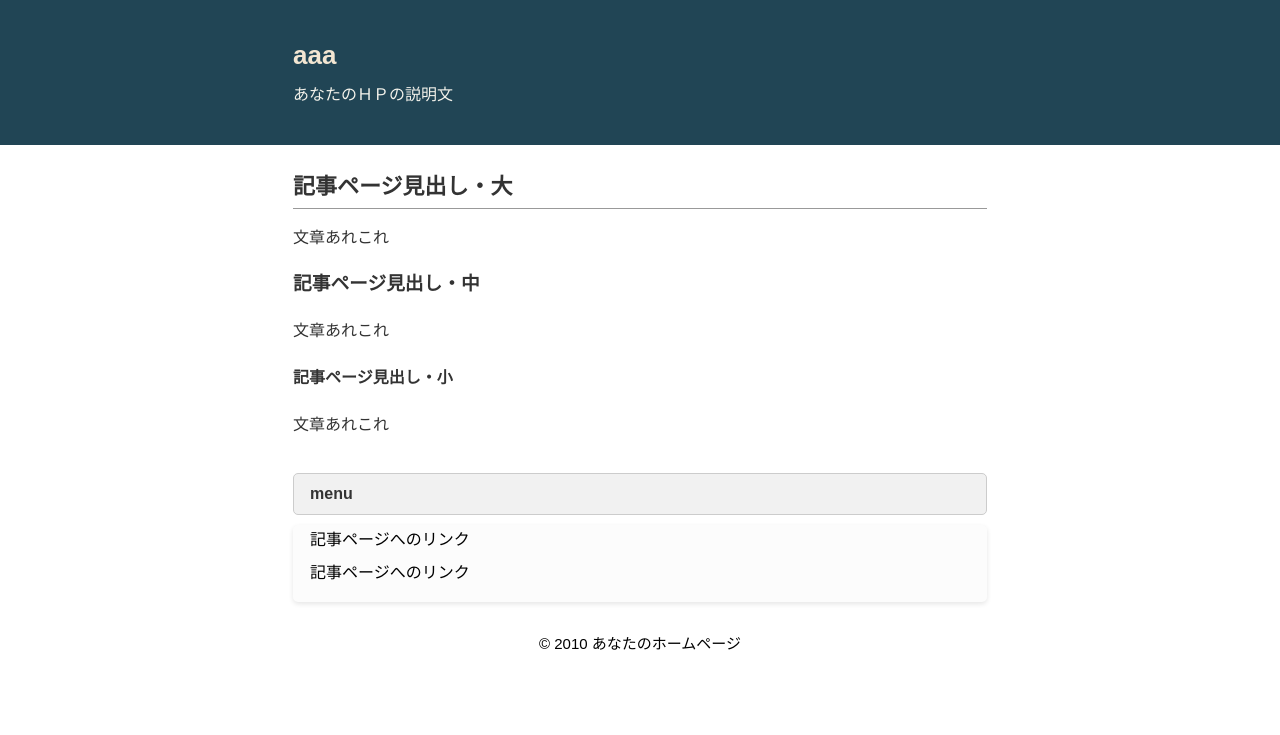
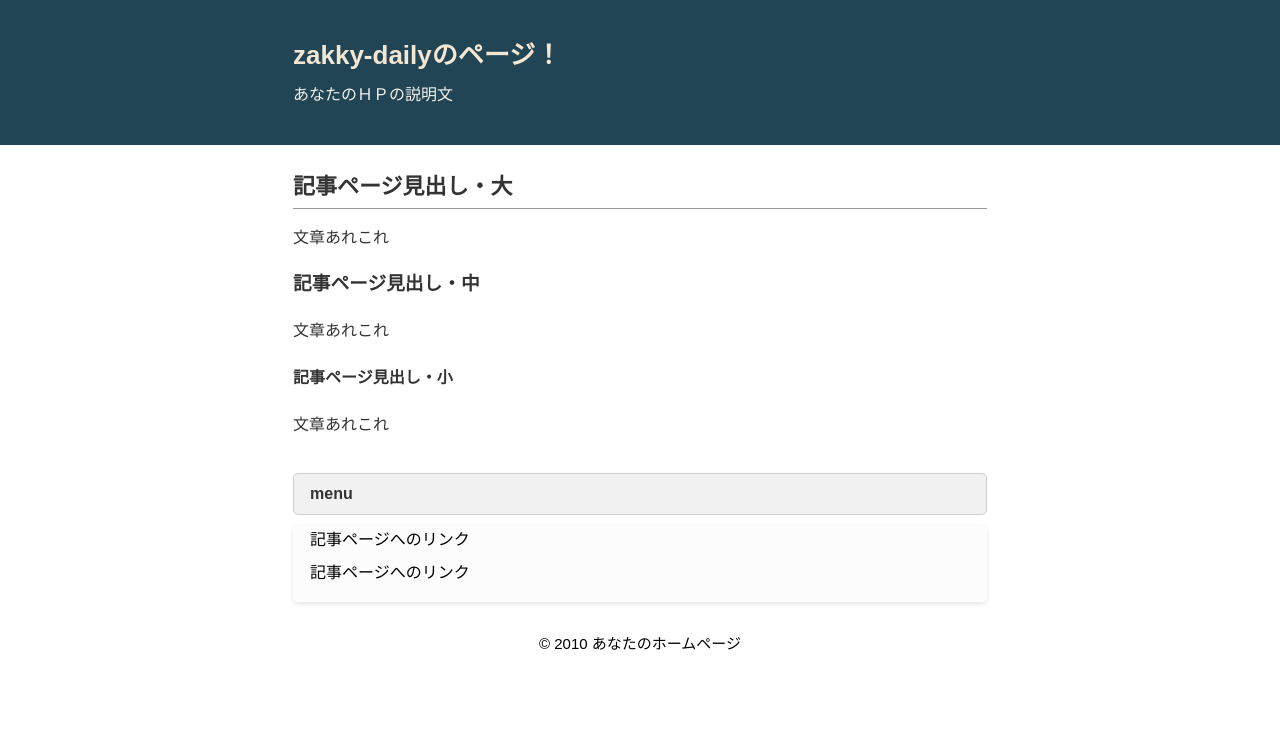
Before and after one commit to zakky-daily/zakky-daily.github.io, a plain HTML site: page index.html in a window 1280 px wide. Drawn offline with Linux system fonts and the light colour scheme.

Commit message:
add new file

```diff
--- a/index.html
+++ b/index.html
@@ -15,7 +15,7 @@
     <header>
       <div id="header-container">
         <div id="head-inner">
-          <h1>aaa</h1>
+          <h1>zakky-dailyのページ！</h1>
           <p class="description">あなたのＨＰの説明文</p>
         </div>
       </div>
```
